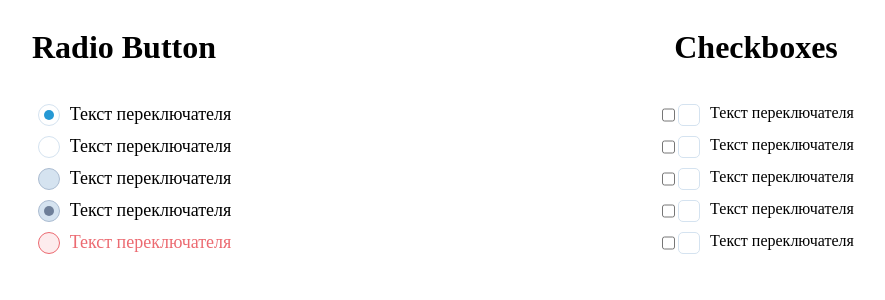
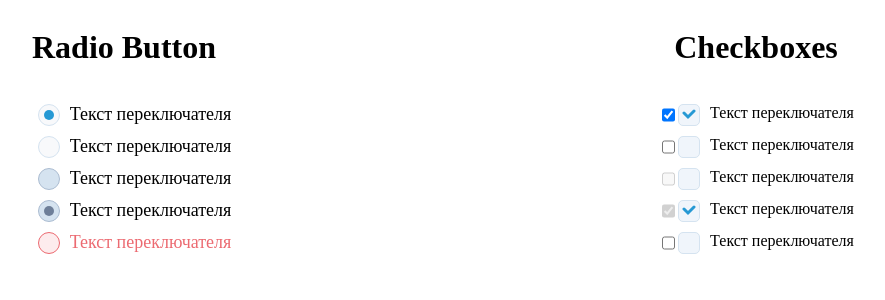
Before and after one commit to Torrex1/vue-buttons, a Vue app: page / in a window 1280 px wide. Shown: the top 300 px of the page, without its empty margins (200-1085 px from the left). Built offline with nearby package versions, Linux system fonts and the light colour scheme.

Commit message:
bg color upd

```diff
--- a/src/components/Checkboxes.vue
+++ b/src/components/Checkboxes.vue
@@ -1,9 +1,13 @@
+<script setup>
+    import {ref} from 'vue';
+</script>
+
 <template>
     <div class="checkboxes">
         <h1 style="text-align: center;">Checkboxes</h1>
         <ul class="checkboxesList">
             <li>
-                <input type="checkbox" id="cb1">
+                <input type="checkbox" id="cb1" checked>
                 <span class="customCheckbox"></span>
                 <label for="cb1">Текст переключателя</label>
             </li>
@@ -13,12 +17,12 @@
                 <label for="cb2">Текст переключателя</label>
             </li>
             <li>
-                <input type="checkbox" id="cb3">
+                <input type="checkbox" id="cb3" disabled>
                 <span class="customCheckbox"></span>
                 <label for="cb3">Текст переключателя</label>
             </li>
             <li>
-                <input type="checkbox" id="cb4">
+                <input type="checkbox" id="cb4" disabled checked>
                 <span class="customCheckbox"></span>
                 <label for="cb4">Текст переключателя</label>
             </li>
@@ -53,7 +57,7 @@
     width: 20px;
     height: 20px;
     border: 1px solid var(--border-color);
-    background-color: #fff;
+    background-color: #F0F5FB;
     cursor: pointer;
     border-radius: 5px;
 }
--- a/src/components/RadioBtn.vue
+++ b/src/components/RadioBtn.vue
@@ -69,7 +69,7 @@ label {
   width: 20px;
   height: 20px;
   border: 1px solid var(--border-color);
-  background-color: #fff;
+  background-color: #F8F9FB;
   border-radius: 50%;
   cursor: pointer;
 }
```
